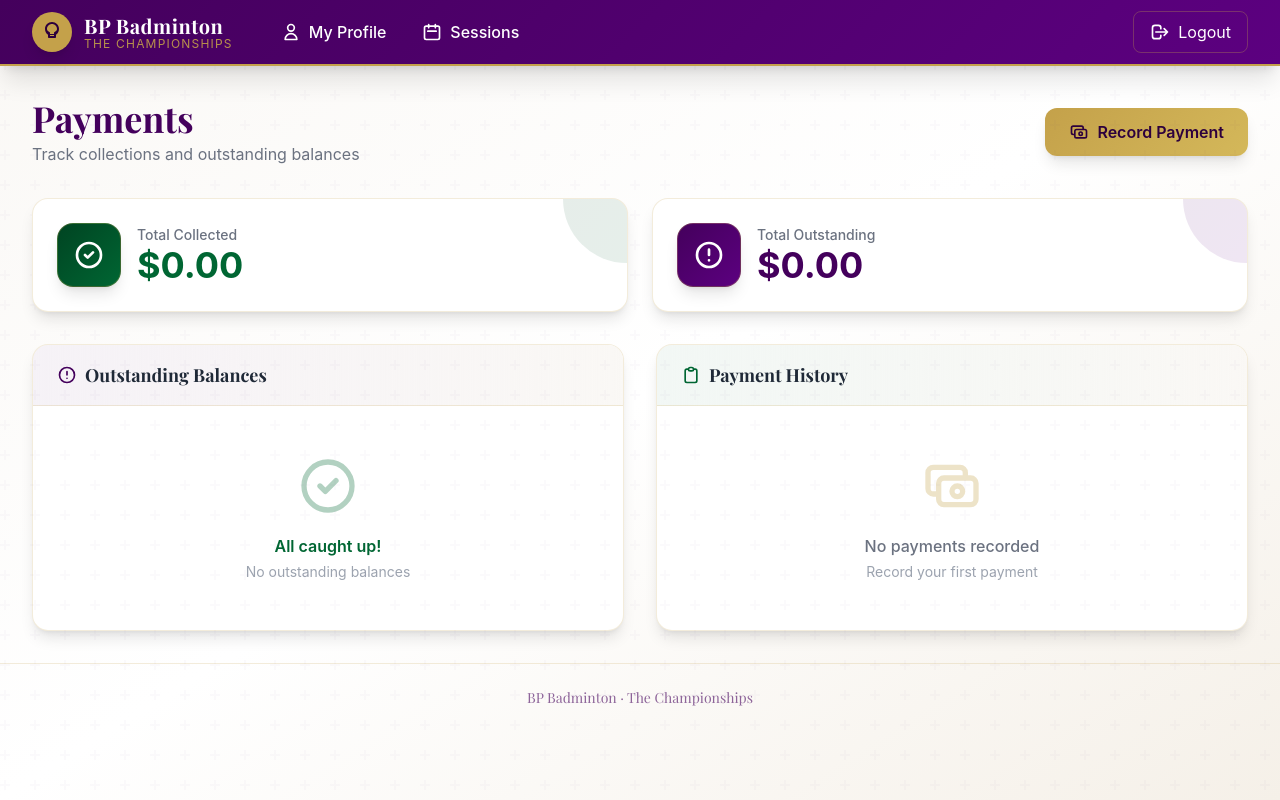
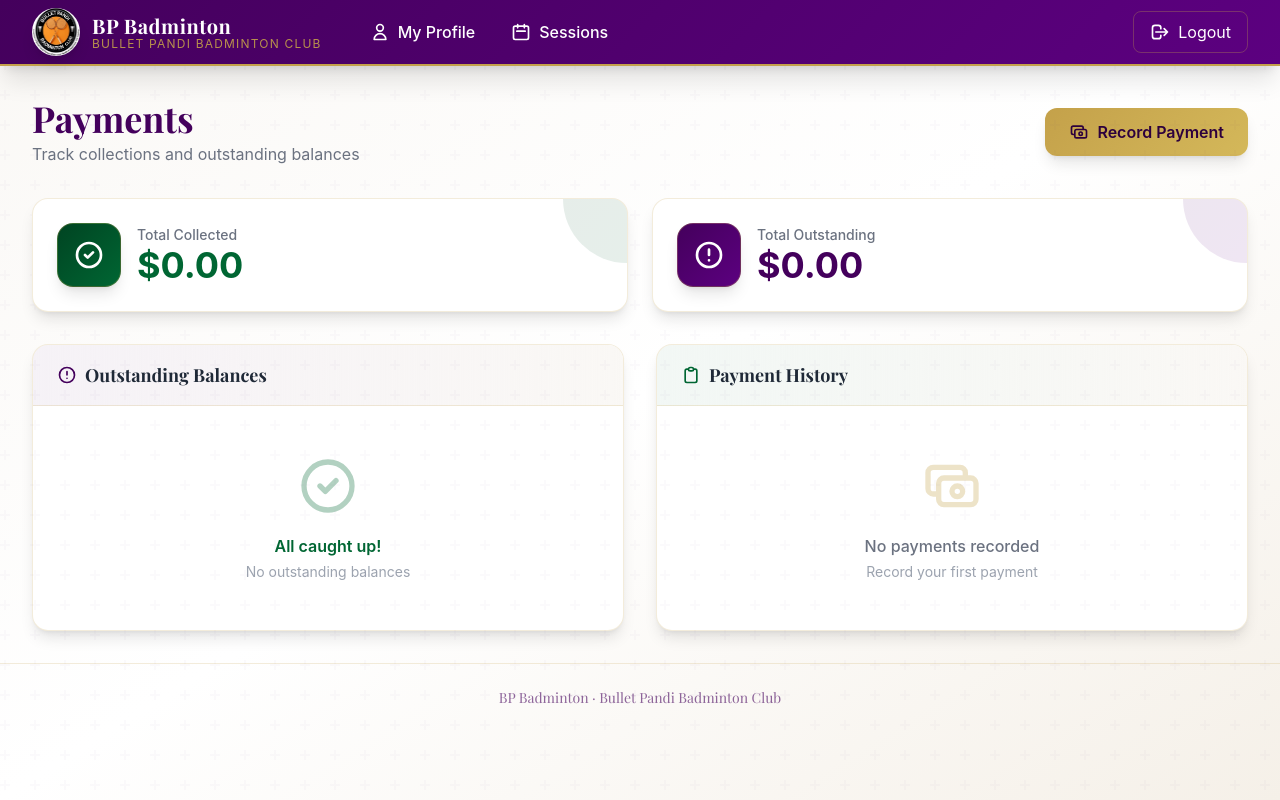
Before and after one commit to ganeshrj78/dpbadi, a Flask app: template templates/payments.html in a window 1280 px wide. Run offline with Flask 3, Linux system fonts and the light colour scheme; the template is opened without the code that fills it, so the values that code supplies are empty; the visitor is signed in with stand-in values (Sample User, id 1); some libraries are stand-ins or nearby versions.

Commit message:
Add Bullet Pandi Badminton Club logo and branding
- Add club logo to static/logo.png
- Update navbar to display logo image
- Add favicon for browser tab
- Update subtitle to "Bullet Pandi Badminton Club"
- Update footer branding

Co-Authored-By: Claude Opus 4.5 <noreply@anthropic.com>

```diff
--- a/templates/base.html
+++ b/templates/base.html
@@ -4,6 +4,7 @@
     <meta charset="UTF-8">
     <meta name="viewport" content="width=device-width, initial-scale=1.0">
     <title>{% block title %}BP Badminton{% endblock %}</title>
+    <link rel="icon" type="image/png" href="{{ url_for('static', filename='logo.png') }}">
     <script src="https://cdn.tailwindcss.com"></script>
     <script defer src="https://cdn.jsdelivr.net/npm/alpinejs@3.x.x/dist/cdn.min.js"></script>
     <link rel="preconnect" href="https://fonts.googleapis.com">
@@ -151,15 +152,10 @@
             <div class="flex justify-between h-16">
                 <div class="flex items-center space-x-4 md:space-x-8">
                     <a href="{% if session.user_type == 'admin' or session.user_type == 'player_admin' %}{{ url_for('dashboard') }}{% else %}{{ url_for('player_profile') }}{% endif %}" class="flex items-center space-x-2 md:space-x-3">
-                        <div class="w-9 h-9 md:w-10 md:h-10 bg-wimbledon-gold rounded-full flex items-center justify-center shadow-lg flex-shrink-0">
-                            <!-- Shuttlecock/Badminton icon -->
-                            <svg class="w-5 h-5 md:w-6 md:h-6 text-wimbledon-purple-dark" fill="currentColor" viewBox="0 0 24 24">
-                                <path d="M12 2C8.13 2 5 5.13 5 9c0 2.38 1.19 4.47 3 5.74V17c0 .55.45 1 1 1h6c.55 0 1-.45 1-1v-2.26c1.81-1.27 3-3.36 3-5.74 0-3.87-3.13-7-7-7zm2 14h-4v-1h4v1zm1.31-4.41L14 12.55V14h-4v-1.45l-1.31-.96C7.66 10.86 7 9.98 7 9c0-2.76 2.24-5 5-5s5 2.24 5 5c0 .98-.66 1.86-1.69 2.59z"/>
-                            </svg>
-                        </div>
+                        <img src="{{ url_for('static', filename='logo.png') }}" alt="BP Badminton" class="w-10 h-10 md:w-12 md:h-12 rounded-full shadow-lg flex-shrink-0">
                         <div class="flex flex-col">
                             <span class="text-lg md:text-xl font-serif font-bold tracking-wide">BP Badminton</span>
-                            <span class="text-[10px] md:text-xs text-wimbledon-gold opacity-90 -mt-1 tracking-widest uppercase hidden sm:block">The Championships</span>
+                            <span class="text-[10px] md:text-xs text-wimbledon-gold opacity-90 -mt-1 tracking-widest uppercase hidden sm:block">Bullet Pandi Badminton Club</span>
                         </div>
                     </a>
                     {% if session.user_type == 'admin' or session.user_type == 'player_admin' %}
@@ -285,7 +281,7 @@
     <!-- Footer -->
     {% if session.authenticated %}
     <footer class="mt-auto py-6 text-center text-sm border-t border-wimbledon-gold/20">
-        <p class="text-wimbledon-purple/60 font-serif">BP Badminton &middot; The Championships</p>
+        <p class="text-wimbledon-purple/60 font-serif">BP Badminton &middot; Bullet Pandi Badminton Club</p>
     </footer>
     {% endif %}
 
```
Also changed, not shown: static/logo.png (added).
